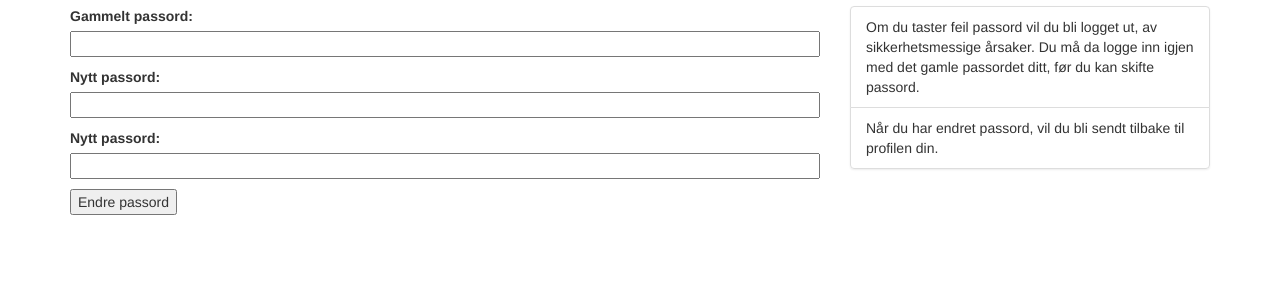
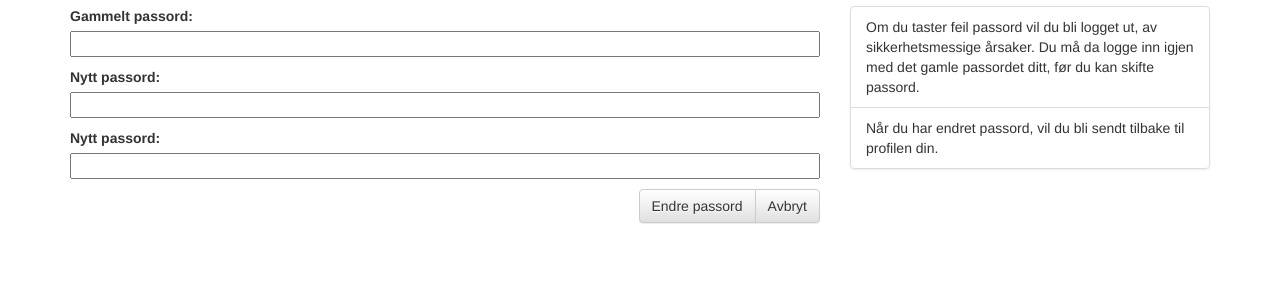
Before and after one commit to hakdo/kunnskapsdeleren, a Django app: a page that uses registration/templates/registration/changepw.html in a window 1280 px wide. Shown: the part 350-650 px from the top of the page. Run offline with Django 3.2, Linux system fonts and the light colour scheme; the visitor is signed in with stand-in values (Sample User, id 1); some libraries are stand-ins or nearby versions.

Commit message:
added buttongroup with abort to pw change

```diff
--- a/registration/templates/registration/changepw.html
+++ b/registration/templates/registration/changepw.html
@@ -7,7 +7,10 @@
     <h1>Endre passordet ditt her</h1>
 <form method="POST">{% csrf_token %}
   {{ form.as_p }}
-<button type="submit" value="changepassword">Endre passord</button>
+<div class="btn-group" role="group" style="float: right">
+<button type="submit" class="btn-default btn" value="changepassword">Endre passord</button>
+<a href="{% url 'profile' %}" class="btn-default btn">Avbryt</a>
+</div>
 </form>
 </div>
 <div class="col-md-4">
```
